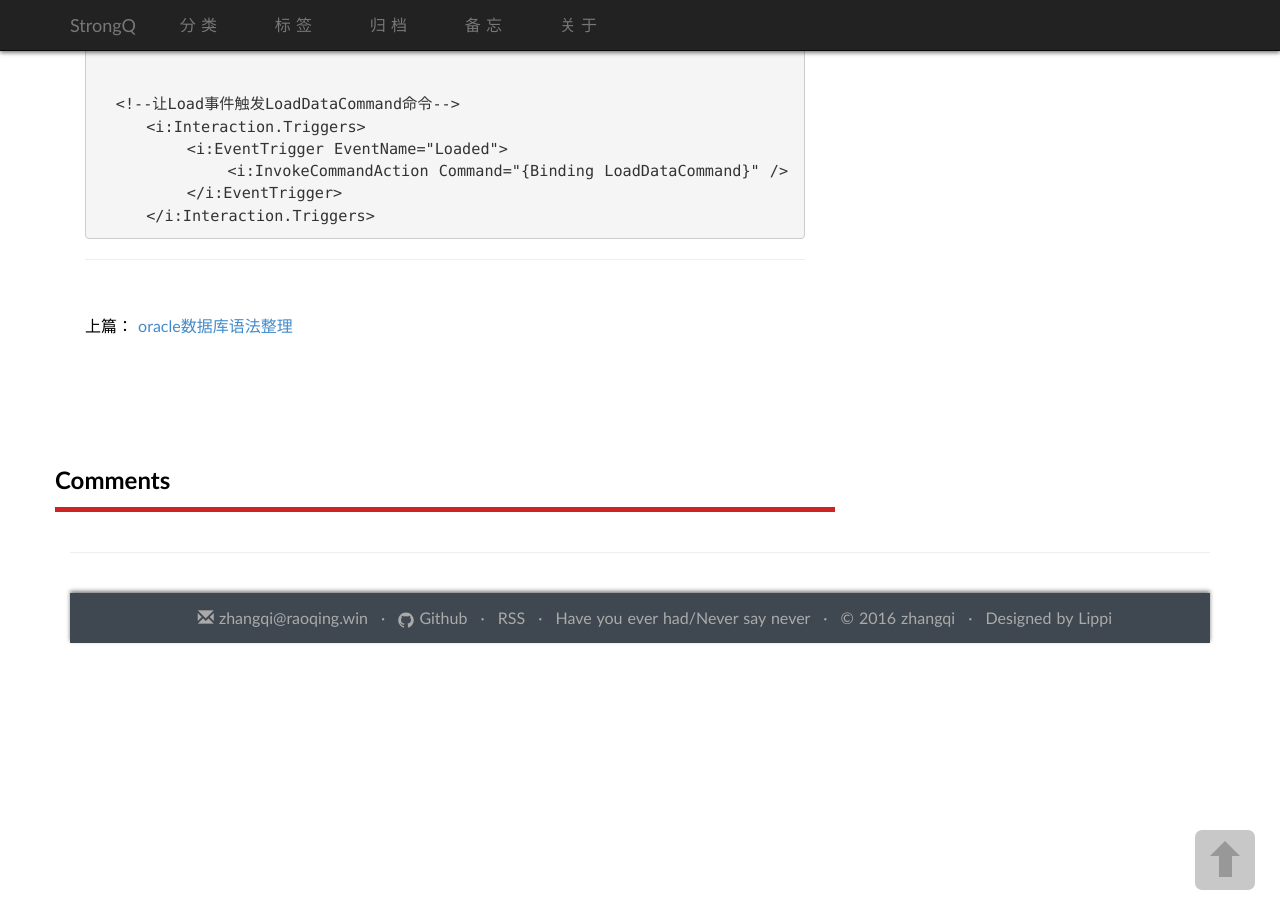
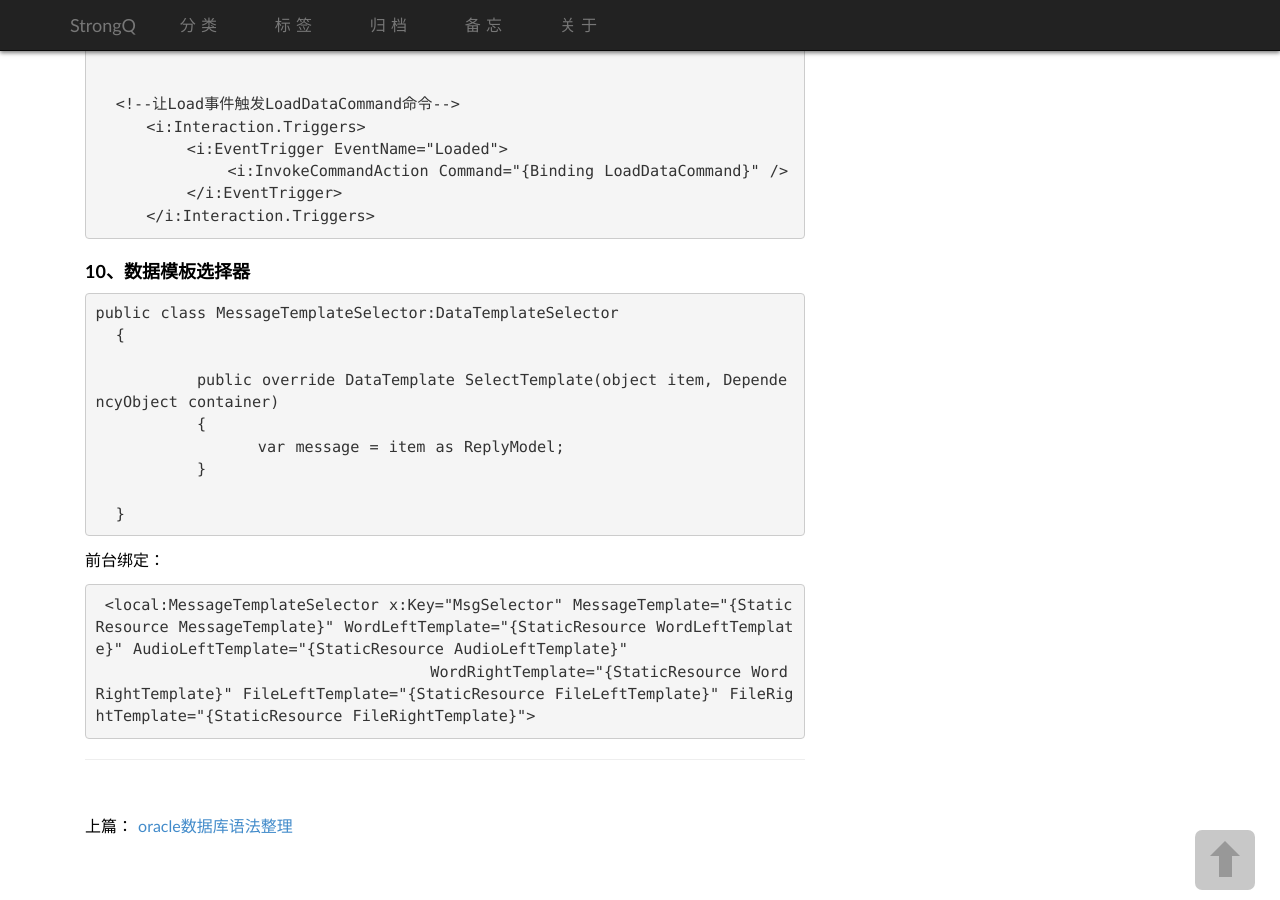
Before and after one commit to strongQ/caoyinping, a Jekyll site: the page built from _posts/2017-07-20-wpf-summary.md, in a window 1280 px wide and 900 px high, scrolled down 5090 px. Built offline with Jekyll 4.4.1, drawn with Linux system fonts in a browser that asks for light colours; some web fonts are replaced; comment, search, counter and statistics services are not loaded.

Commit message:
wpf_summary

```diff
--- a/_posts/2017-07-20-wpf-summary.md
+++ b/_posts/2017-07-20-wpf-summary.md
@@ -211,3 +211,20 @@ description:  工作中记录的一些WPF知识
                  <i:InvokeCommandAction Command="{Binding LoadDataCommand}" />
              </i:EventTrigger>
          </i:Interaction.Triggers>
+
+
+### 10、数据模板选择器
+    public class MessageTemplateSelector:DataTemplateSelector
+      {
+
+              public override DataTemplate SelectTemplate(object item, DependencyObject container)
+              {
+                    var message = item as ReplyModel;
+              }
+
+      }
+
+   前台绑定：
+
+     <local:MessageTemplateSelector x:Key="MsgSelector" MessageTemplate="{StaticResource MessageTemplate}" WordLeftTemplate="{StaticResource WordLeftTemplate}" AudioLeftTemplate="{StaticResource AudioLeftTemplate}"
+                                     WordRightTemplate="{StaticResource WordRightTemplate}" FileLeftTemplate="{StaticResource FileLeftTemplate}" FileRightTemplate="{StaticResource FileRightTemplate}">
```
